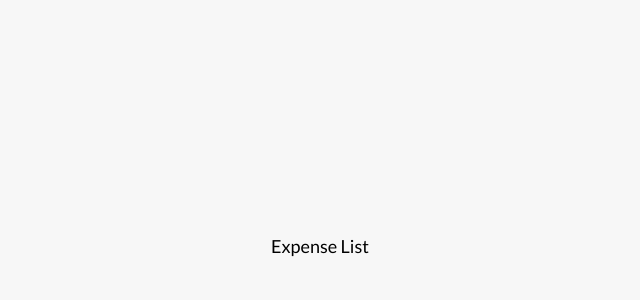
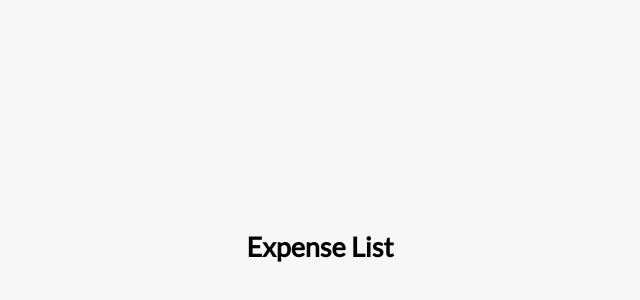
Before and after one commit to BrandonWingerAir/expenses-vue-composition-api, a Vue app: page / in a window 1280 px wide. Shown: the part 154-454 px from the top of the page, without its empty margins (320-960 px from the left). Built offline with nearby package versions, Linux system fonts and the light colour scheme.

Commit message:
create components files and header content

```diff
--- a/src/App.vue
+++ b/src/App.vue
@@ -1 +1,13 @@
-<template>Expense List</template>
+<template>
+  <Header/>
+</template>
+
+<script>
+import Header from './components/Header.vue';
+
+export default {
+  components: {
+    Header
+  }
+}
+</script>
--- /dev/null
+++ b/src/components/Header.vue
@@ -0,0 +1,3 @@
+<template>
+  <h2>Expense List</h2>
+</template>
```
Also changed, not shown: src/components/AddTransaction.vue (added), src/components/Balance.vue (added), src/components/IncomeExpenses.vue (added), src/components/TransactionList.vue (added).
